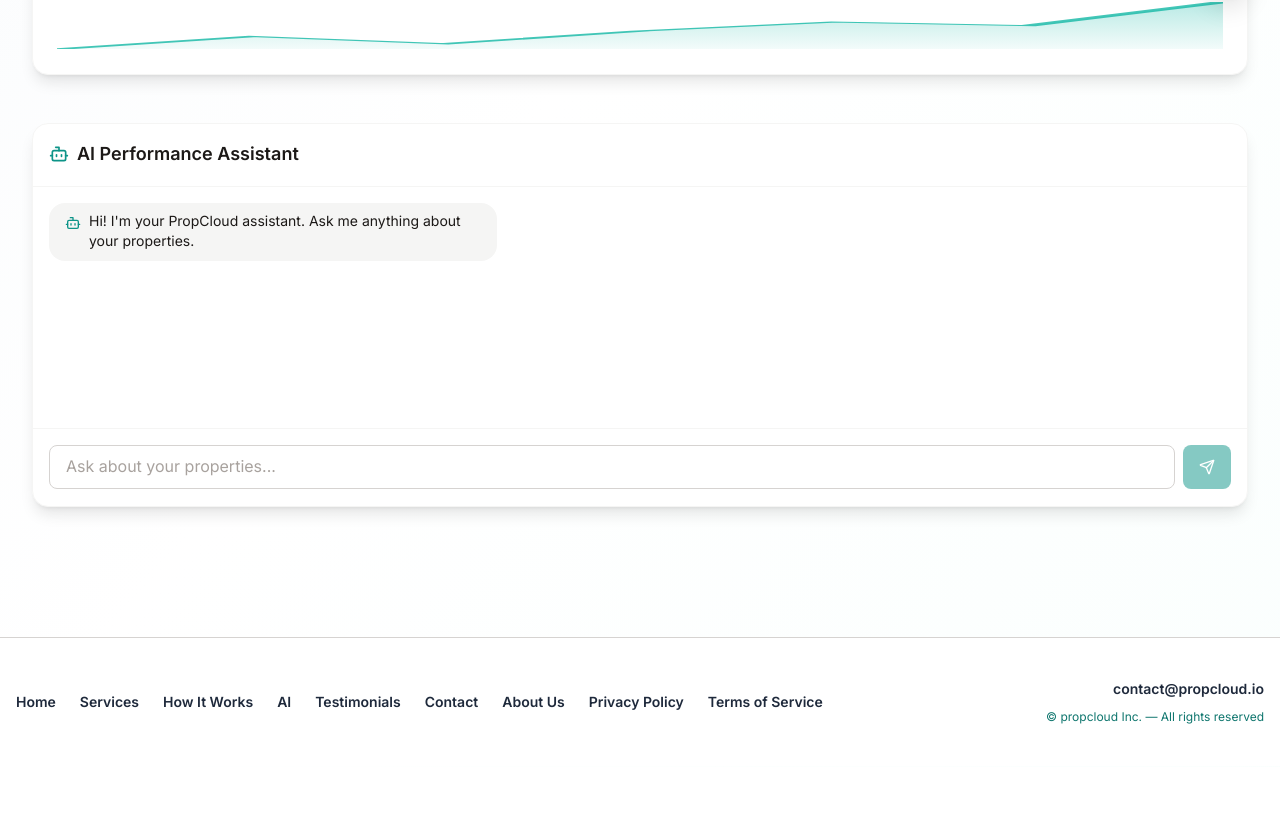
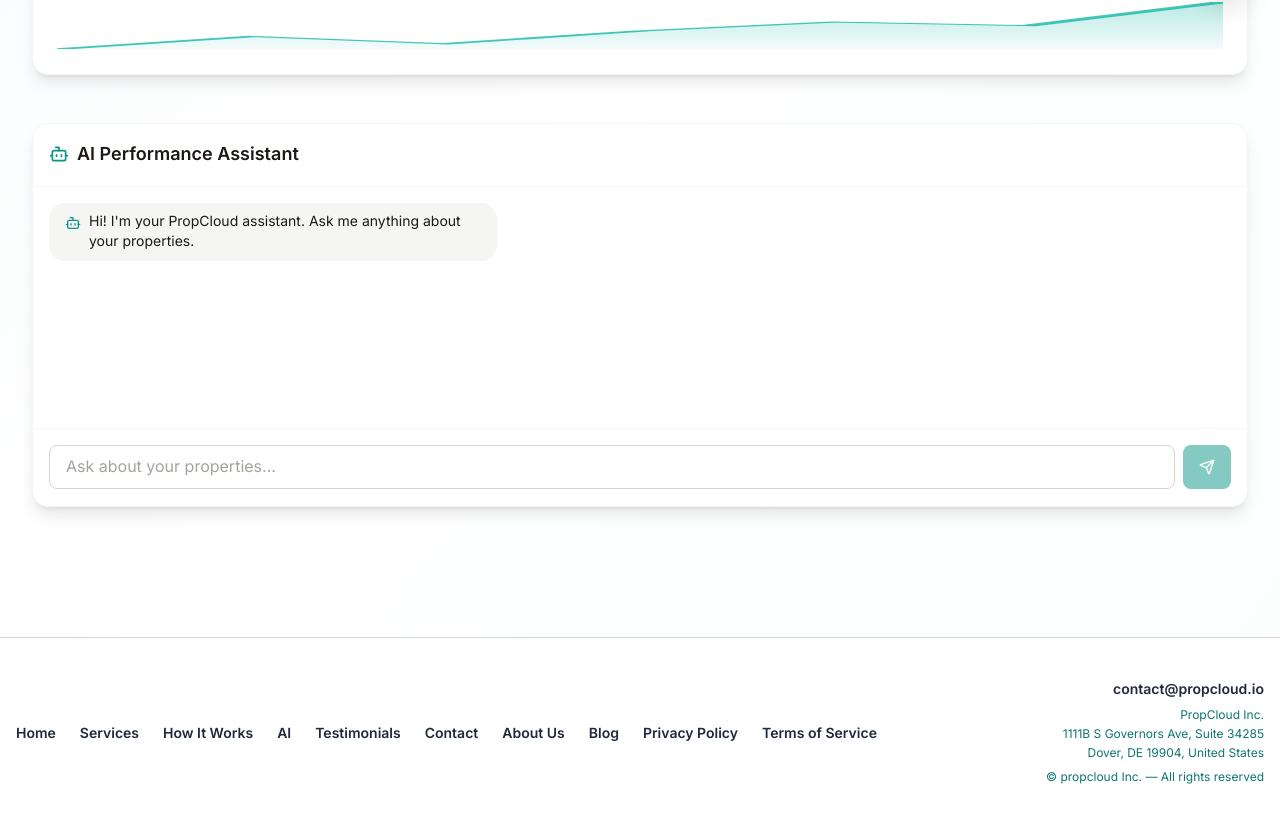
Before and after one commit to propcloud-io/propcloud-future-web, a React (Vite) app: page /app in a window 1280 px wide. Shown: the part 781-1603 px from the top of the page. Before the commit the page ends 1549 px from the top, so only its background shows below. Built offline with nearby package versions, Linux system fonts and the light colour scheme.

Commit message:
Add business address to footer
Add PropCloud Inc. business address to the website footer for legitimacy.

```diff
--- a/src/components/Footer.tsx
+++ b/src/components/Footer.tsx
@@ -28,6 +28,9 @@ export default function Footer() {
           <Link to="/about" className="hover:text-accent-600 transition font-semibold">
             About Us
           </Link>
+          <Link to="/blog" className="hover:text-accent-600 transition font-semibold">
+            Blog
+          </Link>
           <Link to="/privacy-policy" className="hover:text-accent-600 transition font-semibold">
             Privacy Policy
           </Link>
@@ -39,9 +42,16 @@ export default function Footer() {
           <span>
             <a href="mailto:contact@propcloud.io" className="hover:text-propcloud-600 transition font-semibold">contact@propcloud.io</a>
           </span>
-          <span className="text-xs text-accent-700 mt-1">
-            © propcloud Inc. — All rights reserved
-          </span>
+          <div className="text-xs text-accent-700 text-center md:text-right">
+            <div className="mb-1">
+              PropCloud Inc.<br />
+              1111B S Governors Ave, Suite 34285<br />
+              Dover, DE 19904, United States
+            </div>
+            <div className="mt-1">
+              © propcloud Inc. — All rights reserved
+            </div>
+          </div>
         </div>
       </div>
     </footer>
```
